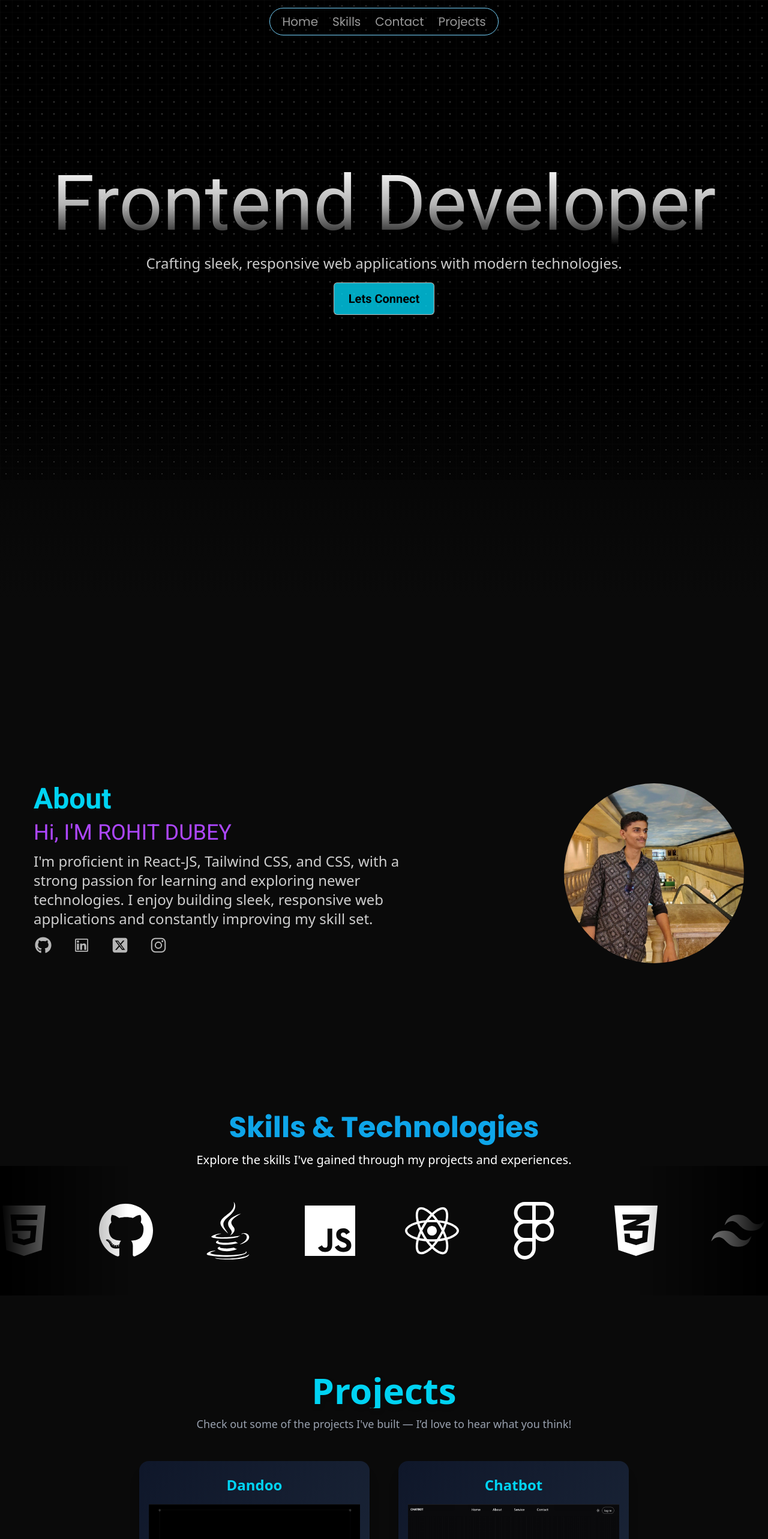
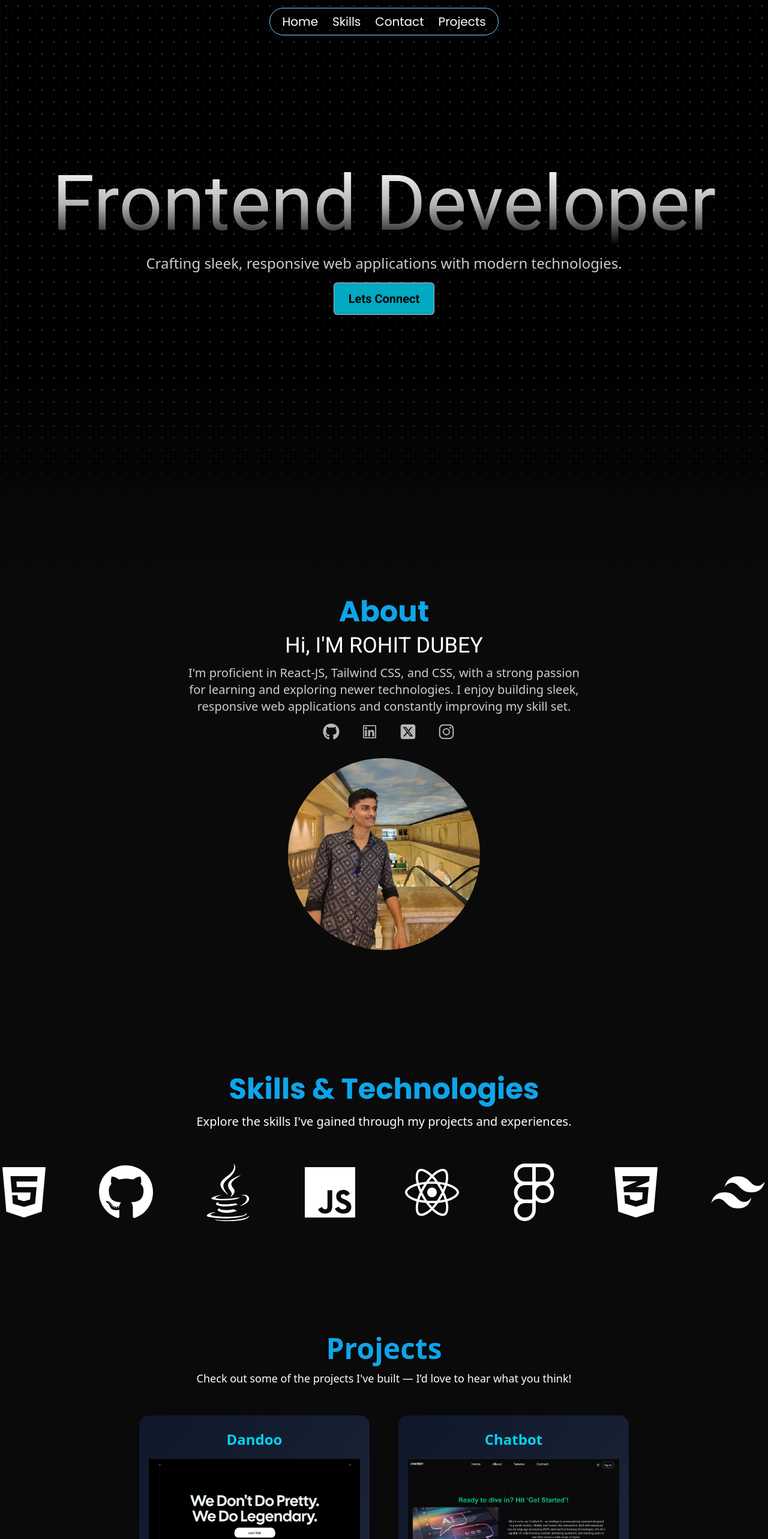
Before and after one commit to ROHITDUBEY777/My-portfolio, a React (Vite) app: page / in a window 1280 px wide. Shown: the top 2566 px of the page at 60% size. Built offline with nearby package versions, Linux system fonts and the light colour scheme.

Commit message:
changes updated

```diff
--- a/src/components/sections/About.jsx
+++ b/src/components/sections/About.jsx
@@ -10,22 +10,22 @@ const About = () => {
   return (
     <div id="About">
       {" "}
-      <div className=" w-full  flex items-center mt-64  text-white    px-10    justify-between  min-h-screen  " >
+      <div className=" w-full  flex flex-col  text-center items-center mt-34  text-white        md:justify-between    " >
 
-        <div className=" w-2xl    hover:scale-105 duration-400  rounded px-4 py-4 ">
+        <div className=" w-2xl    hover:scale-105 duration-400  rounded   text-center   py-4 ">
 
-        <p className=" text-cyan-400   text-4xl font-bold    md:text-4xl lg:text-4xl xl:text-5xl   font-[Roboto] items-center ">
+        <p className=" text-[var(--foreground)] mt-11   text-3xl font-bold    md:text-5xl lg:text-5xl xl:text-5xl   font-[Poppins] items-center ">
           {" "}
           About{" "}
         </p>
-        <h1 className="roboto text-2xl  md:text-4xl   text-purple-500    lg:text-5xl xl:text-4xl font-[Roboto] my-3  ">Hi, I'M ROHIT DUBEY</h1>
-        <p className="opacity-80 flex md:text-2xl   ">
+        <h1 className="roboto text-2xl  md:text-4xl     lg:text-4xl xl:text-4xl font-[Roboto] my-3  ">Hi, I'M ROHIT DUBEY</h1>
+        <p className="opacity-80   text-sm px-40 md:px-0      md:text-xl text-center   ">
           I'm proficient in React-JS, Tailwind CSS, and CSS, with a strong
           passion for learning and exploring newer technologies. I enjoy
           building sleek, responsive web applications and constantly improving
           my skill set.
         </p>
-        <div className=" flex  justify-start items-center my-5 left-2 relative gap-12  hover:shadow[0_0_15px_rgba(255,204,153,1)]   cursor-pointer   flex-row">
+        <div className=" flex  justify-center items-center my-5 left-2 relative gap-12  hover:shadow[0_0_15px_rgba(255,204,153,1)]   cursor-pointer   flex-row">
           <a href="https://github.com/ROHITDUBEY777">
             <FaGithub className="scale-175  opacity-70 hover:opacity-100 transition duration-300" />
           </a>
--- a/src/components/sections/Navbar.jsx
+++ b/src/components/sections/Navbar.jsx
@@ -50,14 +50,14 @@ const Navbar = () => {
 
             <ul className=' text-base flex  lg:flex   justify-between  xl:text-xl lg:text-xl left-0 items-center gap-2 md:gap-6  '>
 
-                <li className="bg-gradient-to-b hover:text-[#0ea5e9] cursor-pointer opacity-60  hover:opacity-100 transition duration-300 " onClick={()=>handlescroll('Home')}  >
+                <li className="bg-gradient-to-b hover:text-[#0ea5e9] cursor-pointer transition duration-300 " onClick={()=>handlescroll('Home')}  >
                 Home</li>
 
-                <li className="bg-gradient-to-b hover:text-[#0ea5e9]  opacity-60 cursor-pointer hover:opacity-100 transition   duration-300 " onClick={()=>handlescroll('Skills')} >
+                <li className="bg-gradient-to-b hover:text-[#0ea5e9] cursor-pointer  transition   duration-300 " onClick={()=>handlescroll('Skills')} >
                 Skills</li>
-                   <li className="bg-gradient-to-b hover:text-[#0ea5e9] opacity-60 hover:opacity-100 transition cursor-pointer   duration-300"  onClick={()=>handlescroll('Contact')} >
+                   <li className="bg-gradient-to-b hover:text-[#0ea5e9]  transition cursor-pointer   duration-300"  onClick={()=>handlescroll('Contact')} >
                   Contact</li>
-                   <li className="bg-gradient-to-b hover:text-[#0ea5e9] opacity-60 hover:opacity-100 transition cursor-pointer   duration-300"  onClick={()=>handlescroll('Projects')} >
+                   <li className="bg-gradient-to-b hover:text-[#0ea5e9]  transition cursor-pointer   duration-300"  onClick={()=>handlescroll('Projects')} >
                   Projects</li>
 
 
--- a/src/components/sections/NewSkills.jsx
+++ b/src/components/sections/NewSkills.jsx
@@ -17,8 +17,8 @@ const NewSkills = () => {
   return (
     <div>
 
-       <div className="flex  flex-wrap gap-10 md:ml-4  xl:ml-0 justify-center   ">
-        <p id="Skills" className=" flex  flex-col md:text-4xl lg:text-5xl xl:text-5xl text-3xl text-center font-bold    font-[Poppins]    text-[var(--foreground)]  w-full     "> Skills & Technologies </p>
+       <div className="flex mt-52 flex-wrap gap-10 md:ml-4  xl:ml-0 justify-center   ">
+        <p id="Skills" className=" flex  flex-col md:text-5xl lg:text-5xl xl:text-5xl text-3xl text-center font-bold     font-[Poppins]    text-[var(--foreground)]  w-full     "> Skills & Technologies </p>
 
          <p className="absolute flex flex-col text-center mt-9 mb-4 md:mt-16 text-base md:text-xl ">Explore the skills I've gained through my projects and experiences.</p>
 
@@ -27,8 +27,8 @@ const NewSkills = () => {
 
             <div  className="  ">
               <div className="logo-div2 relative  py-5 h-full flex  gap-10 md:gap-20    items-center w-full overflow-hidden">
-                <div className="bg-gradient-to-r from-black to-transparent absolute left-0 top-0 bottom-0 z-20 h-full  md:w-1/6"></div>
-                <div className="bg-gradient-to-l from-black to-transparent absolute right-0 top-0 bottom-0 z-20 h-full  md:w-1/6"></div>
+                {/* <div className="bg-gradient-to-r from-black to-transparent absolute left-0 top-0 bottom-0 z-20 h-full  md:w-1/6"></div>
+                <div className="bg-gradient-to-l from-black to-transparent absolute right-0 top-0 bottom-0 z-20 h-full  md:w-1/6"></div> */}
                 <div  className="logo-slide2  text-8xl items-center justify-center gap-6    md:gap-20 h-[8rem] md:h-[11rem]  flex w-full">
                  <FaJs />
                   <FaReact />
--- a/src/components/sections/Projects.jsx
+++ b/src/components/sections/Projects.jsx
@@ -8,12 +8,12 @@ const Projects = () => {
       className="flex flex-col justify-center min-h-screen mt-32 px-6"
     >
       {/* Title */}
-      <h1 className="text-center text-4xl md:text-5xl lg:text-6xl font-bold text-transparent bg-clip-text bg-gradient-to-r bg-cyan-400  drop-shadow-lg">
+      <h1 className="text-center text-3xl md:text-5xl lg:text-5xl font-bold text-[var(--foreground)] fonr-[Poppins]  drop-shadow-lg">
         Projects
       </h1>
 
       {/* Subtitle */}
-      <p className="text-center mt-3 text-gray-400 text-sm md:text-lg">
+      <p className="text-center mt-3  text-sm md:text-lg">
         Check out some of the projects I've built — I’d love to hear what you
         think!
       </p>
--- a/src/components/sections/Resume.jsx
+++ b/src/components/sections/Resume.jsx
@@ -3,9 +3,9 @@ import myresume from '../assets/Resume.pdf'
 
 export default function Resume() {
   return (
-    <div className='flex flex-col justify-center   mx-8 py-52 '>
-      <p className='md:text-4xl text-3xl flex flex-col text-[var(--foreground)] font-bold  font-[Poppins]'>My Resume</p>
-      <p className='text-base mt-4'> Here's a detailed version of my skills. Please click the button below to download my full resume.  </p>
+    <div className='flex flex-col items-center  mx-8 py-52 '>
+      <p className='md:text-5xl text-4xl flex flex-col text-[var(--foreground)] font-bold  font-[Poppins]'>My Resume</p>
+      <p className='text-base text-center mt-4'> Here's a detailed version of my skills. Please click the button below to download my full resume.  </p>
       <a target='_blank' href={myresume}><button  className='shadow-2xl  block border-3  duration-400 hover:-translate-y-2 hover:shadow-cyan-500/40  border-white  transition-all   hover:text-black hover:bg-cyan-400  cursor-pointer text-3xl font-[Poppins] mt-4 max-w-fit px-4 py-2 min-w-1/5  h-16'>Resume</button></a>
       {/* <button className='class="neo-btn w-2/3 h-14  mx-auto xl:mx-0 xl:my-10 xl:w-60 xl:h-[68px] xl:mb-16 xl:h-[5rem] 2xl:w-[18rem] 2xl:text-xl'>My Resume</button> */}
 
```
Also changed, not shown: src/components/INFO/Skills.js (deleted, +0 -54 lines).
